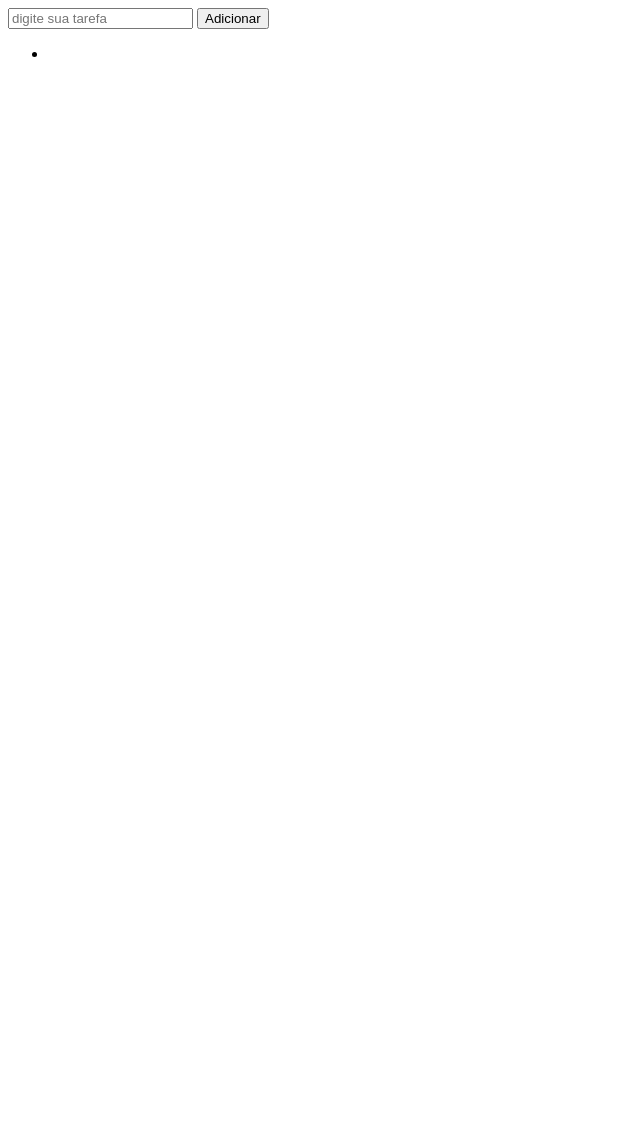
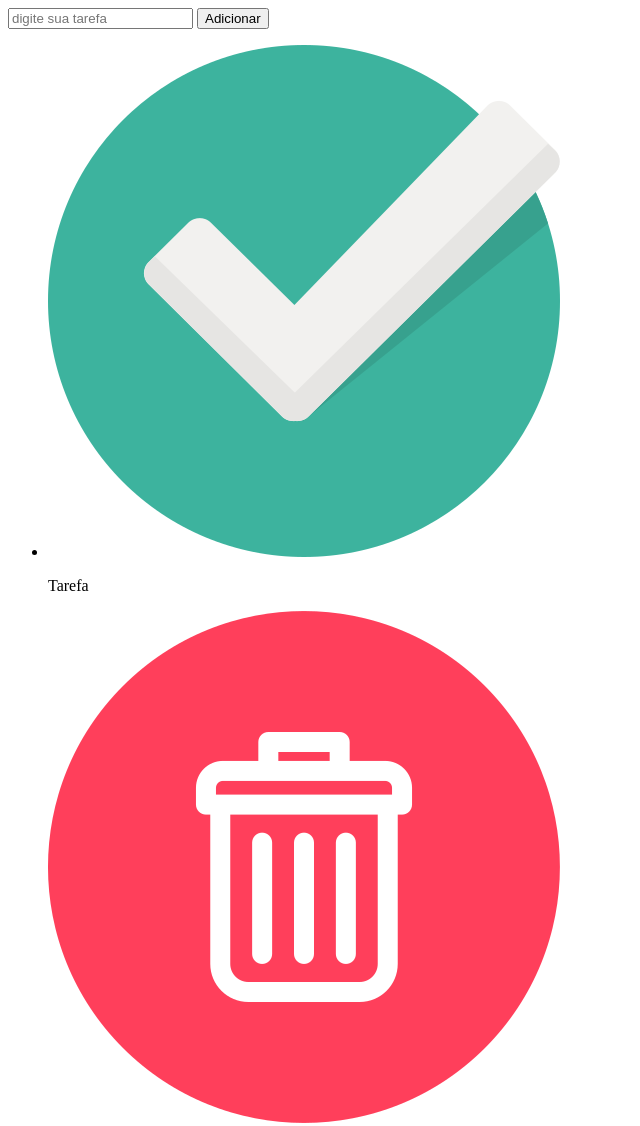
Before and after one commit to LorranFranklin/to-do-list-01, a plain HTML site: page index.html in a window 1280 px wide. Shown: the whole page, without its empty margins (0-640 px from the left). Before the commit the page ends 800 px from the top, so only its background shows below. Drawn offline with Linux system fonts and the light colour scheme.

Commit message:
add img ao html

```diff
--- a/index.html
+++ b/index.html
@@ -11,7 +11,11 @@
       <button id="add-btn">Adicionar</button>
 
       <ul>
-        <li><img src="" alt=""></li>
+        <li>
+          <img src="./imgs/checked.png">
+          <p>Tarefa</p>
+          <img src="./imgs/trash.png">
+        </li>
       </ul>
     </div>
   </body>
```
